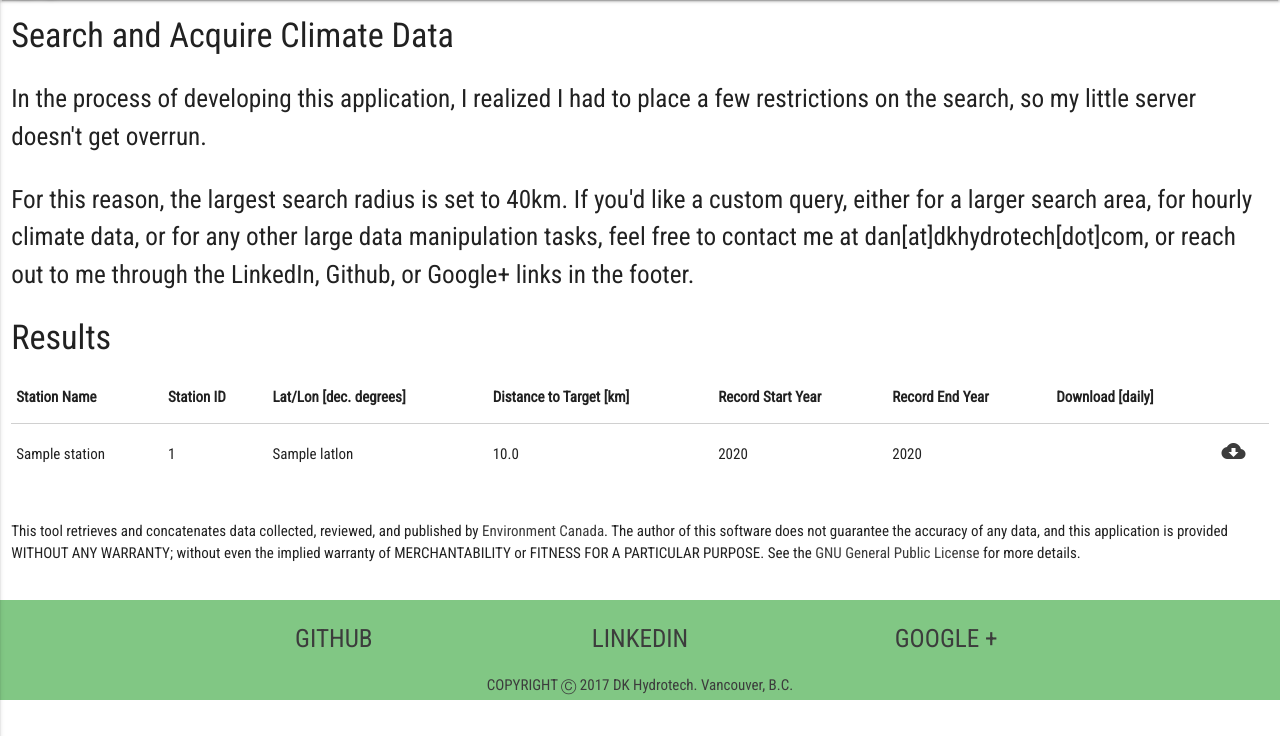
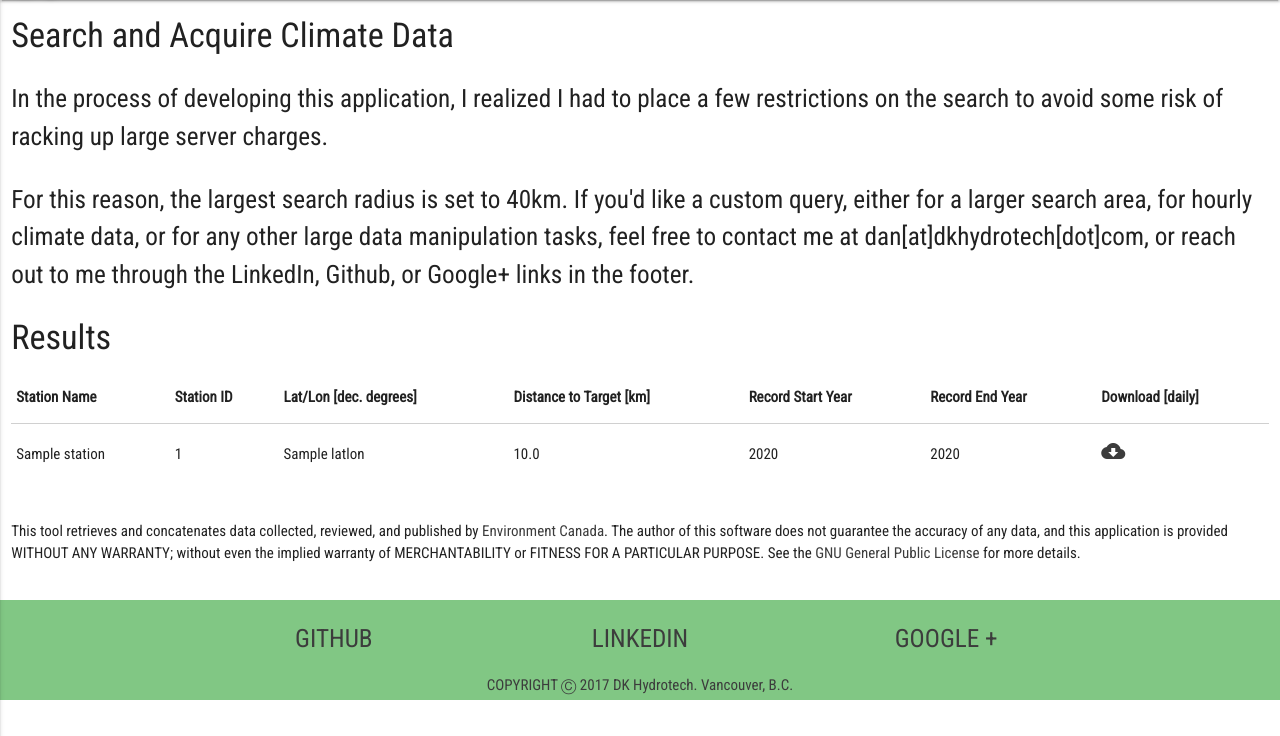
Before and after one commit to dankovacek/dkhydrotech, a Django app: template templates/dkht/climatescrape_list.html in a window 1280 px wide. Shown: the part 64-800 px from the top of the page. Run offline with Django 3.2, Linux system fonts and the light colour scheme; the template is opened without the code that fills it: most values are stand-ins (such as "Sample title", 1, 10 or a date in 2020); some libraries are stand-ins or nearby versions.

Commit message:
fixed dropdown search radius box rendering, changed some wording in UI

```diff
--- a/climatescrape/station_search.py
+++ b/climatescrape/station_search.py
@@ -83,6 +83,9 @@ def get_stations(lat, lon, radius):
     stn_df['distance_to_target'] = np.sqrt((stn_df['utm_E'] - target_loc[0])**2 +
                                            (stn_df['utm_N'] - target_loc[1])**2)
 
+    print('what are calculated distances?')
+    print(radius)
+
     # enter the distance from the target to search for stations
     search_radius = radius * 1000
     # pull the station IDs for all stations within 10km of stations
--- a/templates/dkht/climatescrape_form.html
+++ b/templates/dkht/climatescrape_form.html
@@ -16,8 +16,8 @@
                   are summarized in the subsequent view where you can download the resultant
                   measured records in their entirety.</p>
                 <p class="subheader flow-text">In the process of developing this application,
-                  I realized I had to place a few restrictions on the search, so my little server
-                  doesn't get overrun.</p>
+                  I realized I had to place a few restrictions on the search to avoid some risk
+                  of racking up large server charges.</p>
                 <p class="subheader flow-text">For this reason, the largest search
                   radius is set to 40km.  If you'd like a custom query, either for a
                   larger search area, for hourly climate data, or for any other large
--- a/templates/dkht/climatescrape_list.html
+++ b/templates/dkht/climatescrape_list.html
@@ -5,7 +5,8 @@
     <div class="row">
         <div class="col s12">
         	  <h4>Search and Acquire Climate Data</h4>
-            <p class="subheader flow-text">In the process of developing this application, I realized I had to place a few restrictions on the search, so my little server doesn't get overrun.</p>
+            <p class="subheader flow-text">In the process of developing this application,
+              I realized I had to place a few restrictions on the search to avoid some risk of racking up large server charges.</p>
             <p class="subheader flow-text">For this reason, the largest search radius is set to 40km.  If you'd like a custom query, either for a larger search area, for hourly climate data, or for any other large data manipulation tasks, feel free to contact me at dan[at]dkhydrotech[dot]com, or reach out to me through the LinkedIn, Github, or Google+ links in the footer.</p>
             <h4>Results</h4>
           {% if stations %}
@@ -31,8 +32,6 @@
                     <td>{{ station.start_year }}</td>
                     <td>{{ station.end_year }}</td>
 
-                    <td><a href="{% url 'climate-scrape-export' station_ID=station.station_ID start_year=station.start_year end_year=station.end_year %}">
-
                     <td><a href="{% url 'dkht:climate-scrape-export' station_ID=station.station_ID start_year=station.start_year end_year=station.end_year %}">
 
                       <i class="material-icons">cloud_download</i>
```
Also changed, not shown: dkht/views.py (+12 -0 lines).
